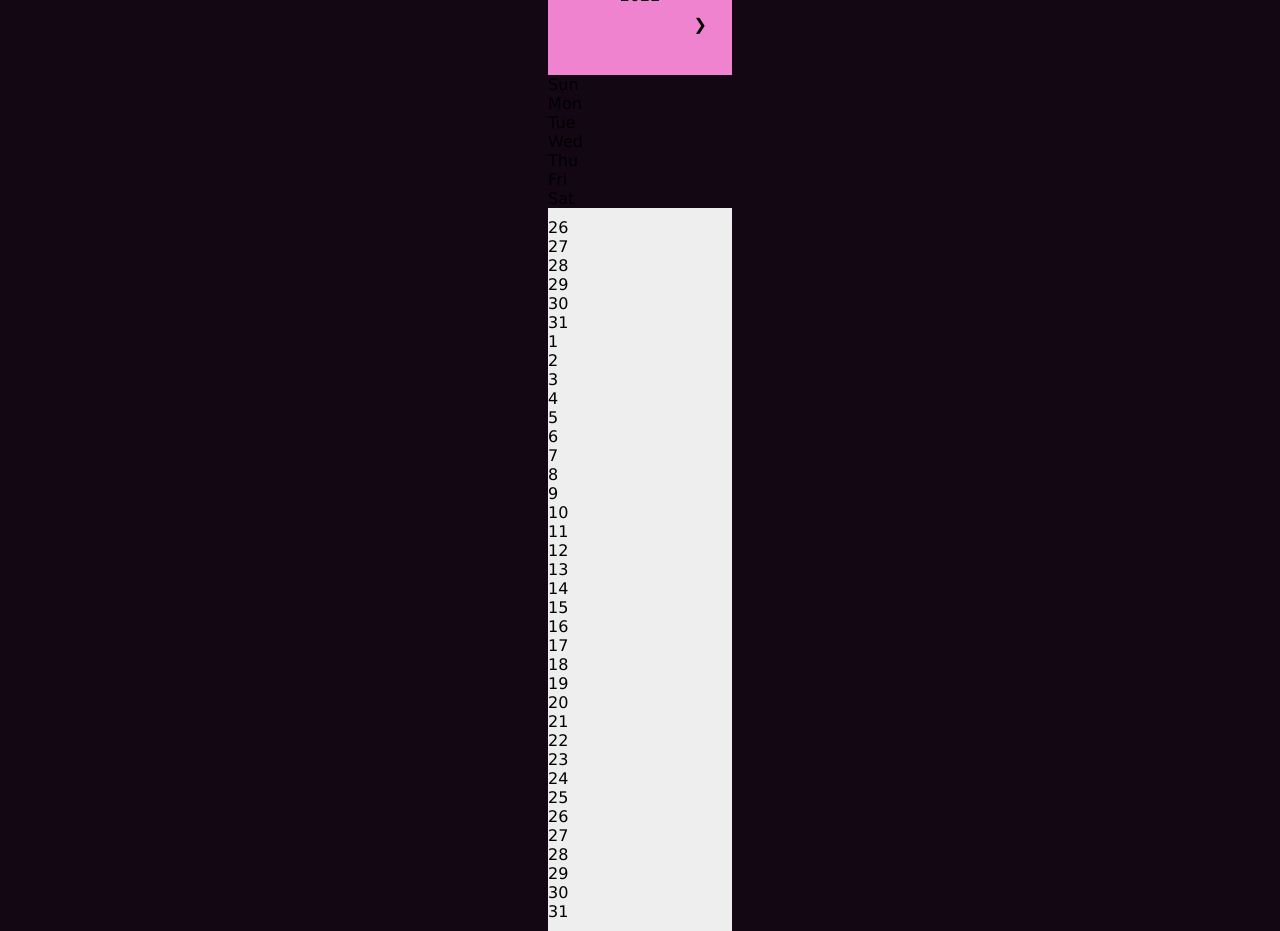
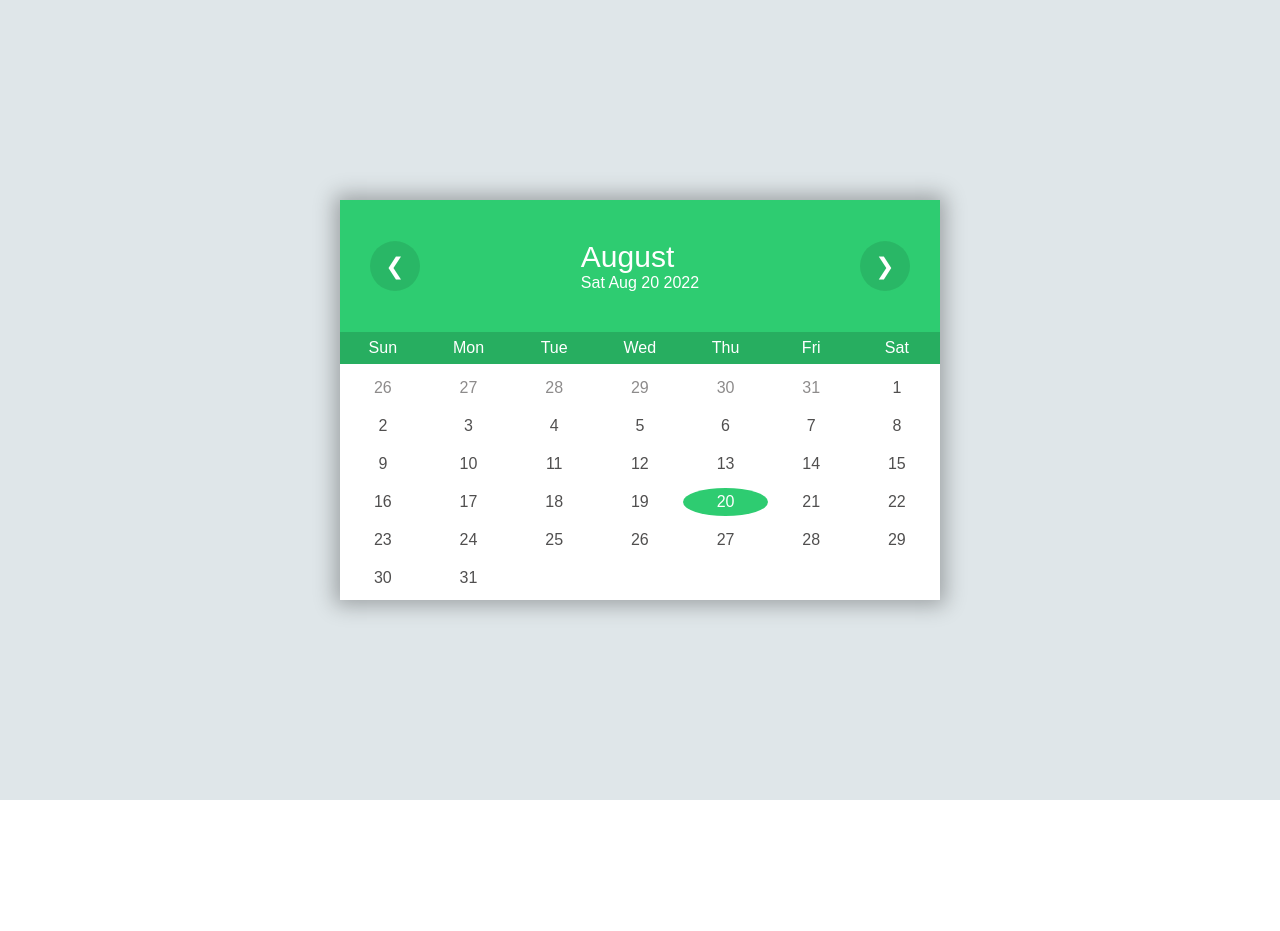
Before and after one commit to shreya1444/Calender, a plain HTML site: page index.html in a window 1280 px wide. After the commit the page ends 800 px from the top, so only its background shows below. Drawn offline with Linux system fonts and the light colour scheme.

Commit message:
Update style.css

```diff
--- a/style.css
+++ b/style.css
@@ -1,123 +1,99 @@
+body{
+    margin:0;
+    font-family: sans-serif;
+}
+*{
+    margin: 0;
+    box-sizing: border-box;
+}
+.wrapper{
+    display:flex;
 
-        * {
-            margin: 0;
-            padding: 0;
-            box-sizing: border-box;
+    width:100vw;
+    height:100vh;
+    background-color: #dfe6e9;
+}
+.calender{
+    margin:auto;
+    width:600px;
+    height:400px;
+    background-color: #fff;
+    box-shadow:0px 0px 20px 5px rgba(0,0,0,0.3);
+}
+.month {
+    display: flex;
+    justify-content: space-between;
+    align-items: center;
+    width:100%;
+
+    background-color:#2ecc71;
+    color: #fff;
+    padding: 40px 30px;
+
+}
+.weekends{
+    display: flex;
+    background-color:#27ae60 ;
+    color: #fff;
+    padding: 7px 0px;
+
+}
 
 
+.days{
+    display: flex;
+    flex-wrap: wrap;
+    text-align: center;
+    padding: 10px 0px;
+    color:rgb(80, 79, 79) ;
+}
+.days div {
 
-        }
+   margin-bottom: 10px;
+   padding: 5px;
+   transition: all 0.4s;
 
-        html {
-            display: flex;
-            justify-content: center;
-            align-items: center;
-            margin: auto;
-            height: 100vh;
-            user-select: none;
-            background-color : rgb(19, 7, 19);
+}
 
-        }
+.weekends div,
+.days div{
+    width:14.28%;
+    text-align: center;
+}
 
-        body {
+.days div:hover{
+    background-color: #dfe6e9;
+    border-radius: 50%;
+    cursor: pointer;
+}
+.today{
+    background-color: #2ecc71;
+    color: #fff;
+    border-radius: 50%;
 
-            font-family: Verdana, Geneva, Tahoma, sans-serif;
 
-        }
+}
+.prev_date{
+    color: rgb(141, 139, 139);
+}
+#month{
+    font-size: 30px;
+    font-weight: 500;
+}
+.prev, .next{
+    display: flex;
+    justify-content: center;
+    align-items: center;
+    font-size: 23px;
+    width: 50px;
+    height: 50px;
+    background-color: rgb(0,0,0,0.1);
+    border-radius: 50%;
+    transition: all 0.4s;
+}
+.prev:hover,
+.next:hover{
+    background-color: rgb(0,0,0,0.2);
+    cursor: pointer;
 
-        ul {
-            list-style-type: none;
-
-        }
-
-        .month {
-            padding: 70px 25px;
-            width: 100%;
-            background-color: #f083cf;
-            text-align: center;
-        }
-
-        .month .prev {
-            float: left;
-            padding-top: 10px;
-            cursor: pointer;
-        }
-
-        .month .next {
-            float: right;
-            padding-top: 10px;
-            cursor: pointer;
-        }
-
-        .month ul {
-            margin: 0;
-            padding: 0;
-        }
-
-        .month ul li {
-            color: white;
-            font-size: 20px;
-            text-transform: uppercase;
-            letter-spacing: 3px;
-            font-weight: 900;
-        }
-
-        .weekdays {
-            margin: 0;
-            padding: 10px 0;
-            background-color: #ddd;
-        }
-
-        .weekdays li {
-            display: inline-block;
-            width: 12.6%;
-            color: rgb(12, 11, 12);
-            text-align: center;
-        }
-
-        .days {
-            padding: 10px 0;
-            background-color: #eee;
-            margin: 0;
-        }
-
-        .days li {
-            display: inline-block;
-            width: 13.6%;
-            text-align: center;
-            margin-bottom: 5px;
-            font-size: 15px;
-            color: rgb(121, 15, 80);
-        }
-
-        /* lets add some active class  for current date*/
-        .active{
-            padding: 5px;
-            background-color: #f083cf;
-            color: white;
-        }
-        /*  TO make it responsive lets add some media queries */
-
-        @media screen and (max-width:720px) {
-            .weekdays li,
-            .days li {
-                width: 13.1%;
-            }
-        }
-
-        @media screen and (max-width:420px) {
-            .weekdays li,
-            .days li {
-                width: 12.1%;
-            }
-            .days li .active{
-                padding: 2px;
-            }
-        }
-
-        @media screen and (max-width:290px) {
-            .weekdays li,
-            .days li {
-                width: 12.2%;
-            }
-        }
+}
```
